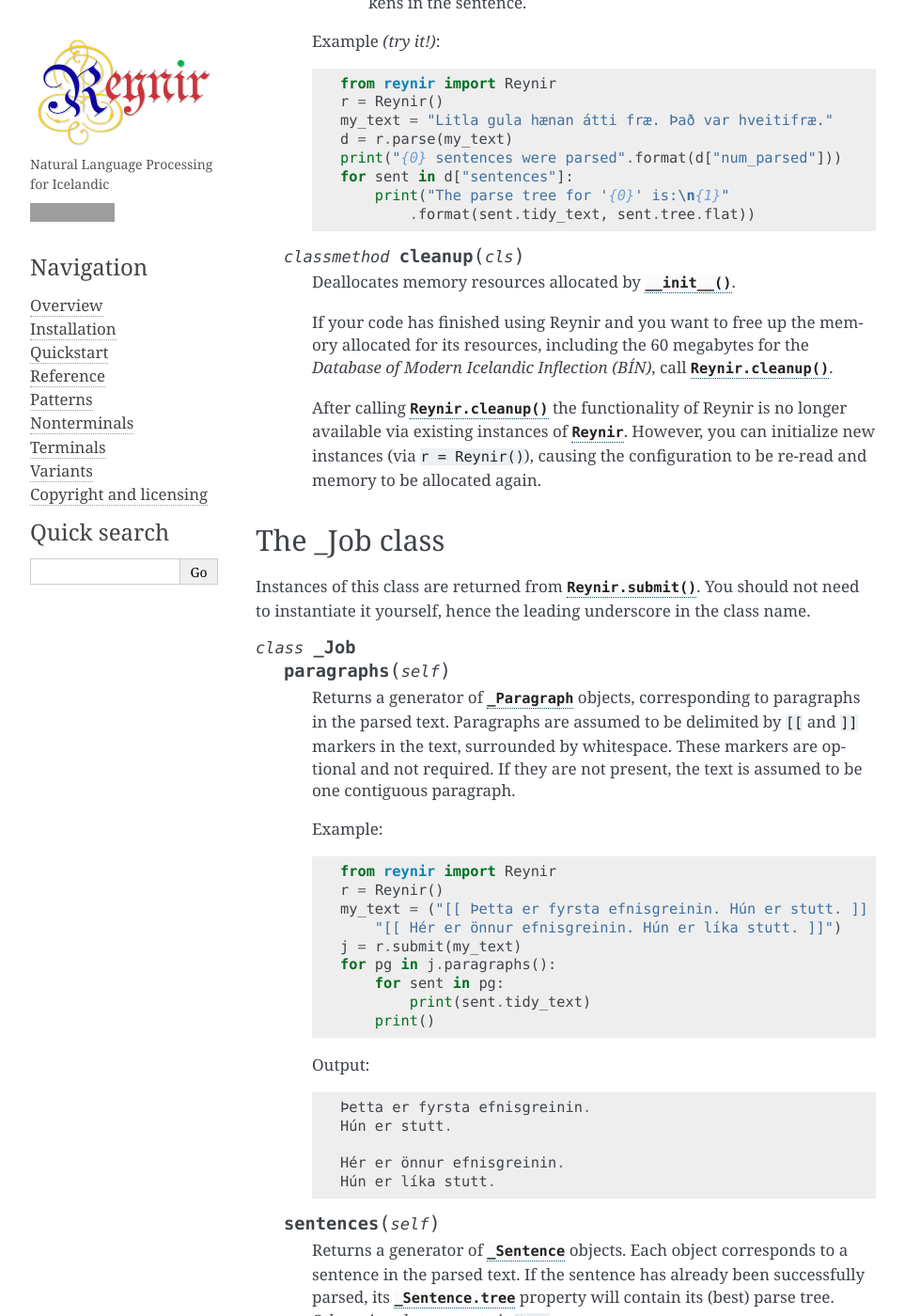
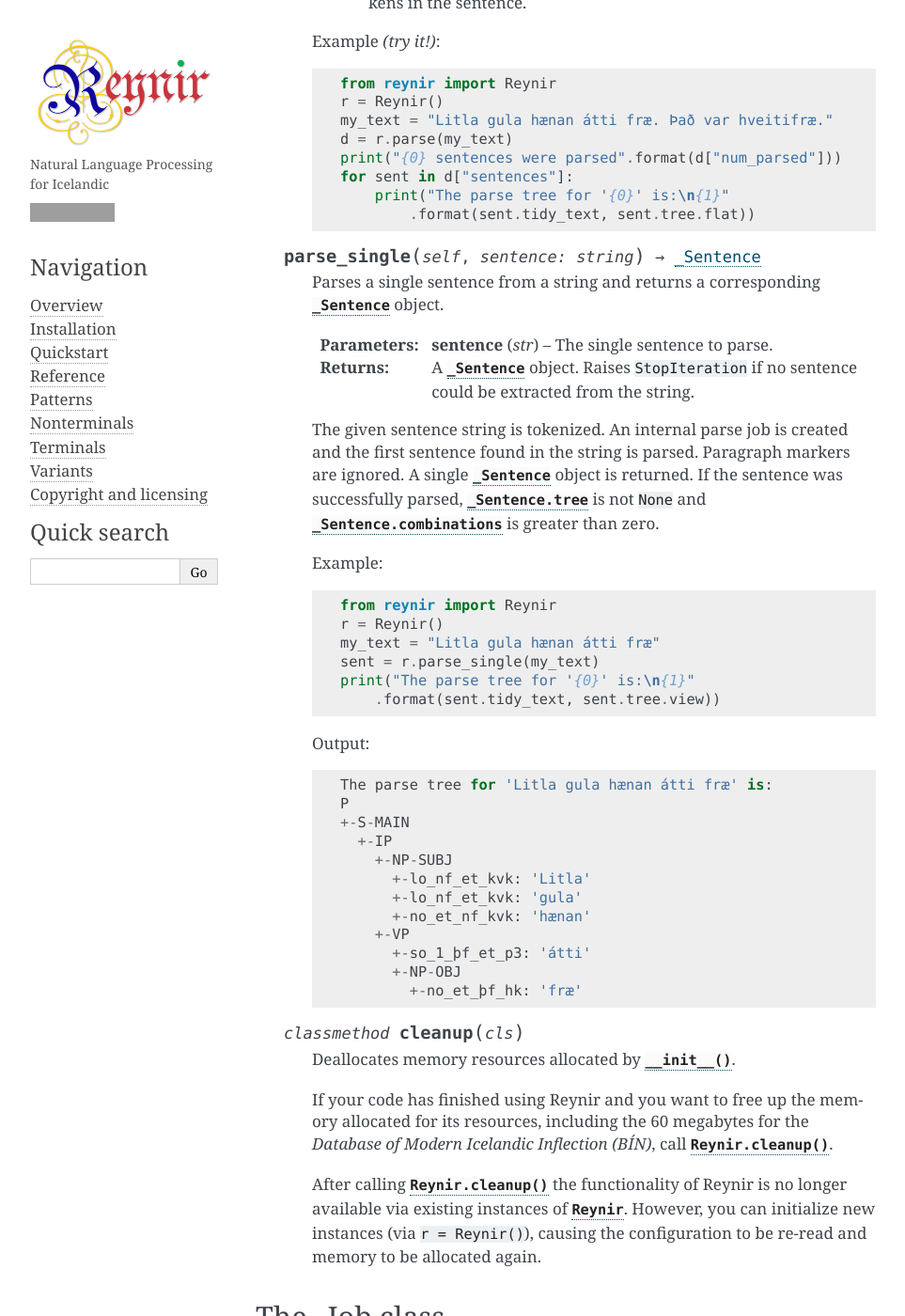
Before and after one commit to mideind/GreynirEngine, a Sphinx documentation site: the page built from doc/reference.rst, in a window 1280 px wide and 1400 px high, scrolled down 1862 px. Shown: the whole window at 94% size, without its empty margins (148-1111 px from the left). Built offline with Sphinx 7.4.7, drawn with Linux system fonts in a browser that asks for light colours; some of the changed text lies outside the part shown; grey boxes are pictures that could not be loaded.

```diff
--- a/doc/overview.rst
+++ b/doc/overview.rst
@@ -27,10 +27,7 @@ Here is a short example of what can be done with Reynir::
 
     >>> from reynir import Reynir
     >>> r = Reynir()
-    >>> job = r.submit("Ása sá sól.")
-    >>> sent = next(job.sentences())
-    >>> sent.parse()
-    True
+    >>> sent = r.parse_single("Ása sá sól.")
     >>> print(sent.tree.view)
     P                             # Root
     +-S-MAIN                      # Main sentence
--- a/doc/reference.rst
+++ b/doc/reference.rst
@@ -94,6 +94,47 @@ The Reynir class
             for sent in d["sentences"]:
                 print("The parse tree for '{0}' is:\n{1}"
                     .format(sent.tidy_text, sent.tree.flat))
+
+
+    .. py:method:: parse_single(self, sentence : string) -> _Sentence
+
+        Parses a single sentence from a string and returns a corresponding
+        :py:class:`_Sentence` object.
+
+        :param str sentence: The single sentence to parse.
+        :return: A :py:class:`_Sentence` object. Raises ``StopIteration`` if
+            no sentence could be extracted from the string.
+
+        The given sentence string is tokenized. An internal parse
+        job is created and the first sentence found in the string is parsed.
+        Paragraph markers are ignored.
+        A single :py:class:`_Sentence` object is returned. If the sentence
+        was successfully parsed, :py:attr:`_Sentence.tree` is not ``None`` and
+        :py:attr:`_Sentence.combinations` is greater than zero.
+
+        Example::
+
+            from reynir import Reynir
+            r = Reynir()
+            my_text = "Litla gula hænan átti fræ"
+            sent = r.parse_single(my_text)
+            print("The parse tree for '{0}' is:\n{1}"
+                .format(sent.tidy_text, sent.tree.view))
+
+        Output::
+
+            The parse tree for 'Litla gula hænan átti fræ' is:
+            P
+            +-S-MAIN
+              +-IP
+                +-NP-SUBJ
+                  +-lo_nf_et_kvk: 'Litla'
+                  +-lo_nf_et_kvk: 'gula'
+                  +-no_et_nf_kvk: 'hænan'
+                +-VP
+                  +-so_1_þf_et_p3: 'átti'
+                  +-NP-OBJ
+                    +-no_et_þf_hk: 'fræ'
 
 
     .. py:classmethod:: cleanup(cls)
@@ -269,7 +310,7 @@ hence the leading underscore in the class name.
 
             from reynir import Reynir, TOK
             r = Reynir()
-            s = r.parse("5. janúar sá Ása 5 sólir.")["sentences"][0]
+            s = r.parse_single("5. janúar sá Ása 5 sólir.")
             for t in s.tokens:
                 print(TOK.descr[t.kind], t.txt)
 
@@ -369,7 +410,7 @@ hence the leading underscore in the class name.
 
             from reynir import Reynir
             r = Reynir()
-            s = r.parse("Ása sá sól.")["sentences"][0]
+            s = r.parse_single("Ása sá sól.")
             for t in s.terminals:
                 print(t)
 
@@ -479,7 +520,7 @@ They describe a simplified parse tree or a part (subtree) thereof.
 
             from reynir import Reynir
             r = Reynir()
-            s = r.parse("Ása sá sól.")["sentences"][0]
+            s = r.parse_single("Ása sá sól.")
             print(s.tree.view)
 
         outputs::
@@ -509,7 +550,7 @@ They describe a simplified parse tree or a part (subtree) thereof.
 
             from reynir import Reynir
             r = Reynir()
-            s = r.parse("Jón greiddi bænum 10 milljónir króna.")["sentences"][0]
+            s = r.parse_single("Jón greiddi bænum 10 milljónir króna.")
             print(s.tree.flat)
 
         Output (line breaks inserted)::
@@ -541,7 +582,7 @@ They describe a simplified parse tree or a part (subtree) thereof.
             from reynir import Reynir
             r = Reynir()
             my_text = "Prakkarinn Ása í Garðastræti sá tvær gular sólir."
-            s = r.parse(my_text)["sentences"][0]
+            s = r.parse_single(my_text)
             print(s.tree[0]["IP"][1].lemmas)
 
         outputs::
@@ -566,7 +607,7 @@ They describe a simplified parse tree or a part (subtree) thereof.
             from reynir import Reynir
             r = Reynir()
             my_text = "Prakkarinn Ása í Garðastræti sá sól."
-            s = r.parse(my_text)["sentences"][0]
+            s = r.parse_single(my_text)
             print(s.tree.S_MAIN.IP.NP_SUBJ.lemmas)
 
         outputs::
@@ -643,7 +684,7 @@ They describe a simplified parse tree or a part (subtree) thereof.
             my_text = "Eftir síðustu kosningar ræddi " \
                 "Bjarni Benediktsson við Katrínu Jakobsdóttur " \
                 "um myndun ríkisstjórnar."
-            s = r.parse(my_text)["sentences"][0]
+            s = r.parse_single(my_text)
             print(s.tree.persons)
 
         outputs::
--- a/setup.py
+++ b/setup.py
@@ -60,7 +60,7 @@ def read(*names, **kwargs):
 
 setup(
     name='reynir',
-    version='1.0.2',
+    version='1.0.3',
     license='GNU GPLv3',
     description='A natural language parser for Icelandic',
     long_description='%s\n%s' % (
```
Also changed, not shown: 2 other files.
